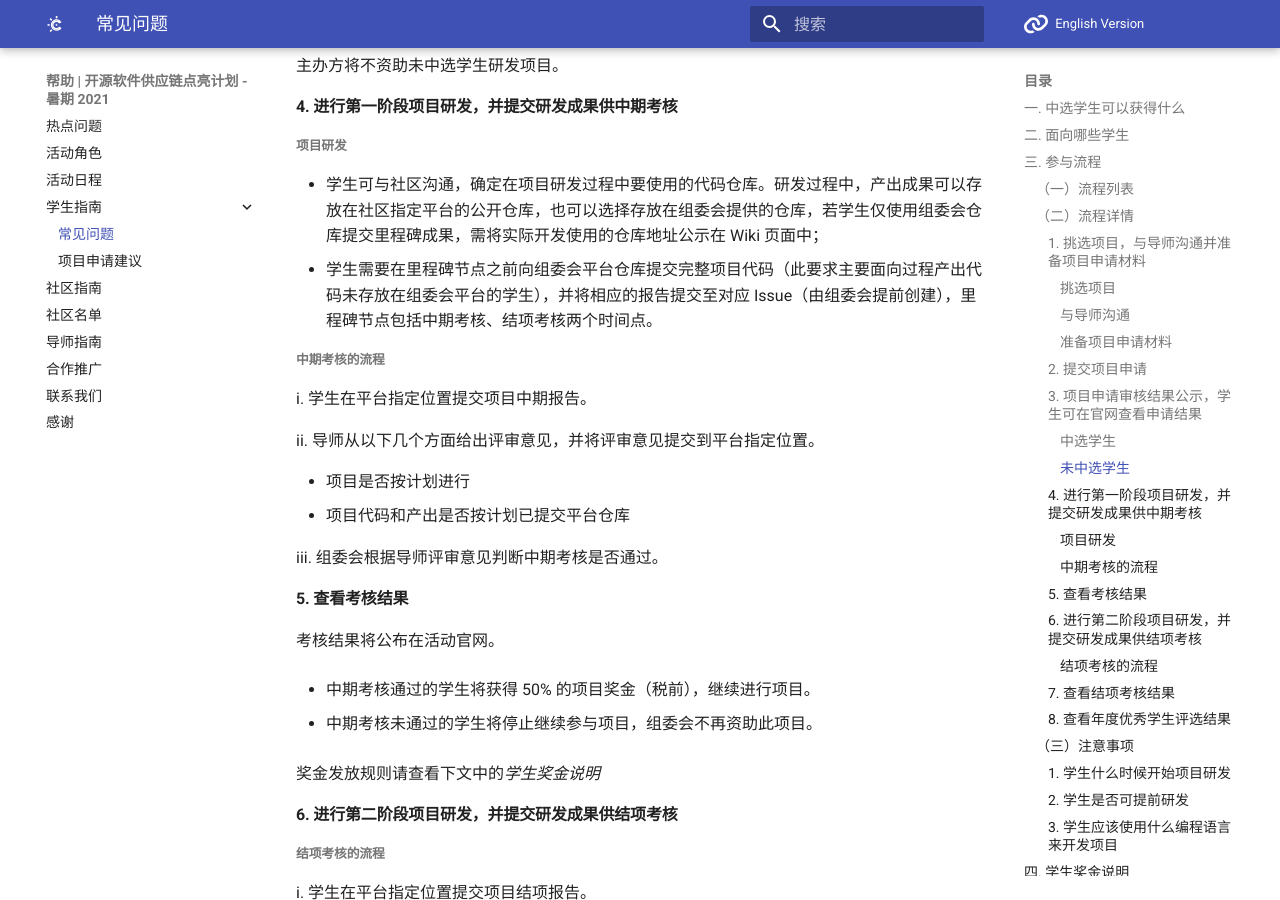
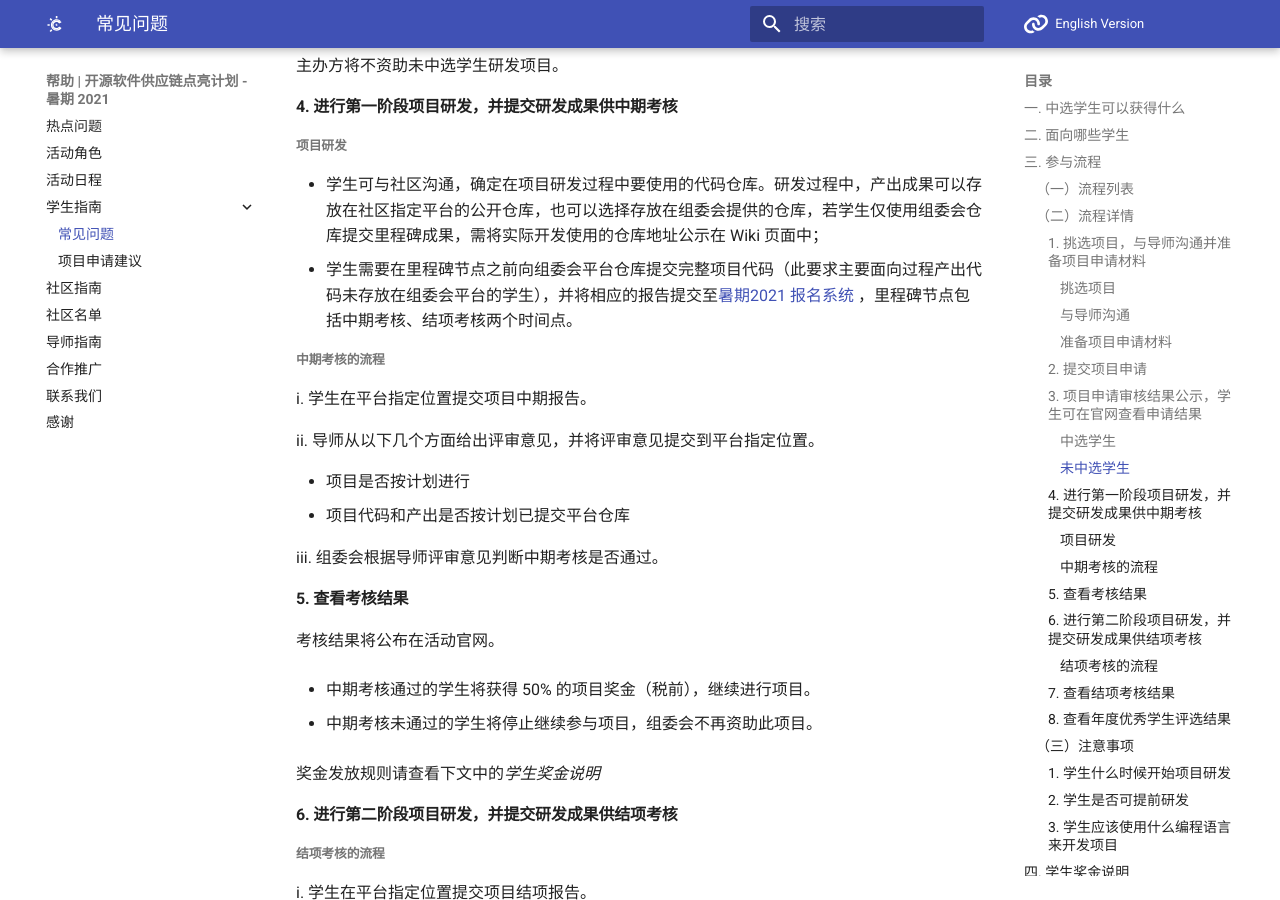
Before and after one commit to summer-ospp/help, an MkDocs documentation site: the page built from docs/student.md, in a window 1280 px wide and 900 px high, scrolled down 2770 px. Built offline with MkDocs 1.6.1 and Material for MkDocs 9.7.7, drawn with Linux system fonts in a browser that asks for light colours; comment, search, counter and statistics services are not loaded.

Commit message:
Update student.md

```diff
--- a/docs/student.md
+++ b/docs/student.md
@@ -127,7 +127,7 @@
 ##### 项目研发
 
 - 学生可与社区沟通，确定在项目研发过程中要使用的代码仓库。研发过程中，产出成果可以存放在社区指定平台的公开仓库，也可以选择存放在组委会提供的仓库，若学生仅使用组委会仓库提交里程碑成果，需将实际开发使用的仓库地址公示在 Wiki 页面中；
-- 学生需要在里程碑节点之前向组委会平台仓库提交完整项目代码（此要求主要面向过程产出代码未存放在组委会平台的学生），并将相应的报告提交至对应 Issue（由组委会提前创建），里程碑节点包括中期考核、结项考核两个时间点。
+- 学生需要在里程碑节点之前向组委会平台仓库提交完整项目代码（此要求主要面向过程产出代码未存放在组委会平台的学生），并将相应的报告提交至[暑期2021 报名系统](https://portal.summer-ospp.ac.cn/summer/login) ，里程碑节点包括中期考核、结项考核两个时间点。
 
 ##### 中期考核的流程
 
```
